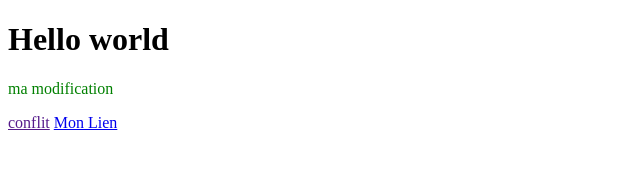
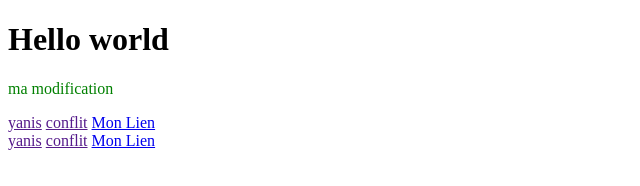
Before and after one commit to Boomwerk/test, a plain HTML site: page index.html in a window 1280 px wide. Shown: the whole page, without its empty margins (0-640 px from the left). Drawn offline with Linux system fonts and the light colour scheme.

Commit message:
testconflit2

```diff
--- a/index.html
+++ b/index.html
@@ -13,8 +13,13 @@
 
 
 
-
+    <div>
+        <a href="">yanis</a>
+        <a href="">conflit</a>
+        <a href="#">Mon Lien</a>
+    </div>
     <section>
+        <a href="">yanis</a>
         <a href="">conflit</a>
         <a href="#">Mon Lien</a>
     </section>
```
